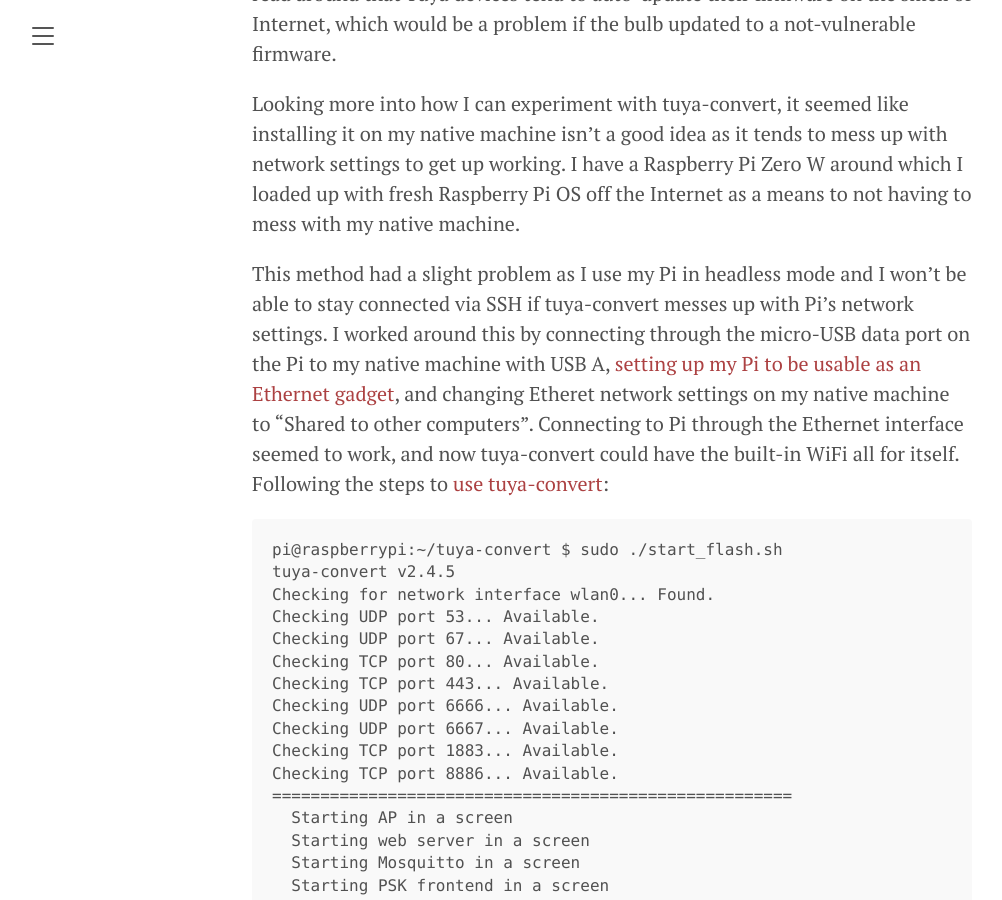
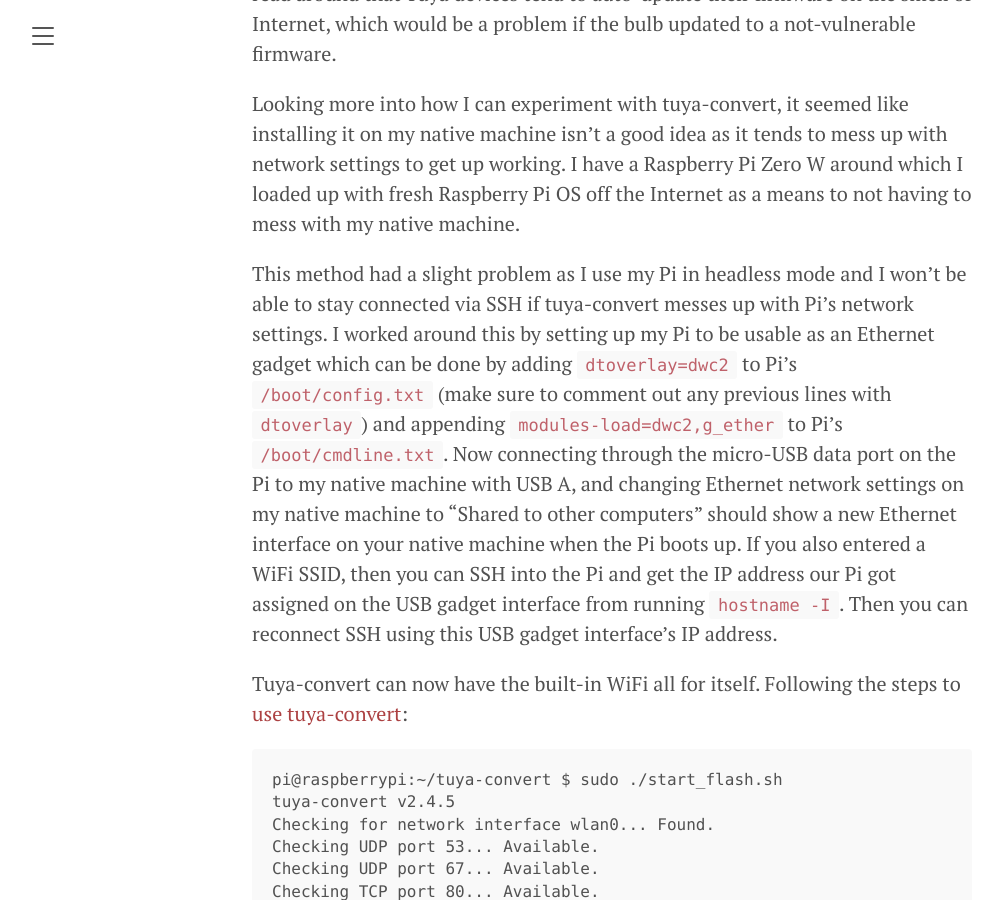
Before and after one commit to ritiek/ritiek.github.io, a Jekyll site: the page built from _posts/2022-10-04-flashing-tasmota-on-a-tuya-based-bulb.md, in a window 1280 px wide and 900 px high, scrolled down 1547 px. Shown: the whole window, without its empty margins (28-1030 px from the left). Built offline with Jekyll 4.4.1, drawn with Linux system fonts in a browser that asks for light colours; nearby versions of some CDN libraries.

Commit message:
Revise Pi usb gadget part

````diff
--- a/_posts/2022-10-04-flashing-tasmota-on-a-tuya-based-bulb.md
+++ b/_posts/2022-10-04-flashing-tasmota-on-a-tuya-based-bulb.md
@@ -57,12 +57,15 @@
 
 This method had a slight problem as I use my Pi in headless mode and I won't be able
 to stay connected via SSH if tuya-convert messes up with Pi's network settings. I worked around this by
-connecting through the micro-USB data port on the Pi to my native machine with USB A,
-[setting up my Pi to be usable as an Ethernet gadget](https://learn.adafruit.com/turning-your-raspberry-pi-zero-into-a-usb-gadget/ethernet-gadget),
-and changing Etheret network settings on my native machine to "Shared to other computers".
-Connecting to Pi through the Ethernet interface seemed to work, and now tuya-convert could have the built-in
-WiFi all for itself. Following the steps to [use tuya-convert](https://github.com/ct-Open-Source/tuya-convert#installation):
+setting up my Pi to be usable as an Ethernet gadget which can be done by adding `dtoverlay=dwc2` to Pi's
+`/boot/config.txt` (make sure to comment out any previous lines with `dtoverlay`) and appending `modules-load=dwc2,g_ether`
+to Pi's `/boot/cmdline.txt`. Now connecting through the micro-USB data port on the Pi to my native machine with USB A,
+and changing Ethernet network settings on my native machine to "Shared to other computers" should show a new
+Ethernet interface on your native machine when the Pi boots up. If you also entered a WiFi SSID, then you can SSH
+into the Pi and get the IP address our Pi got assigned on the USB gadget interface from running `hostname -I`.
+Then you can reconnect SSH using this USB gadget interface's IP address.
 
+Tuya-convert can now have the built-in WiFi all for itself. Following the steps to [use tuya-convert](https://github.com/ct-Open-Source/tuya-convert#installation):
 ```
 pi@raspberrypi:~/tuya-convert $ sudo ./start_flash.sh
 tuya-convert v2.4.5
````
Also changed, not shown: about.md (+1 -1 lines).
